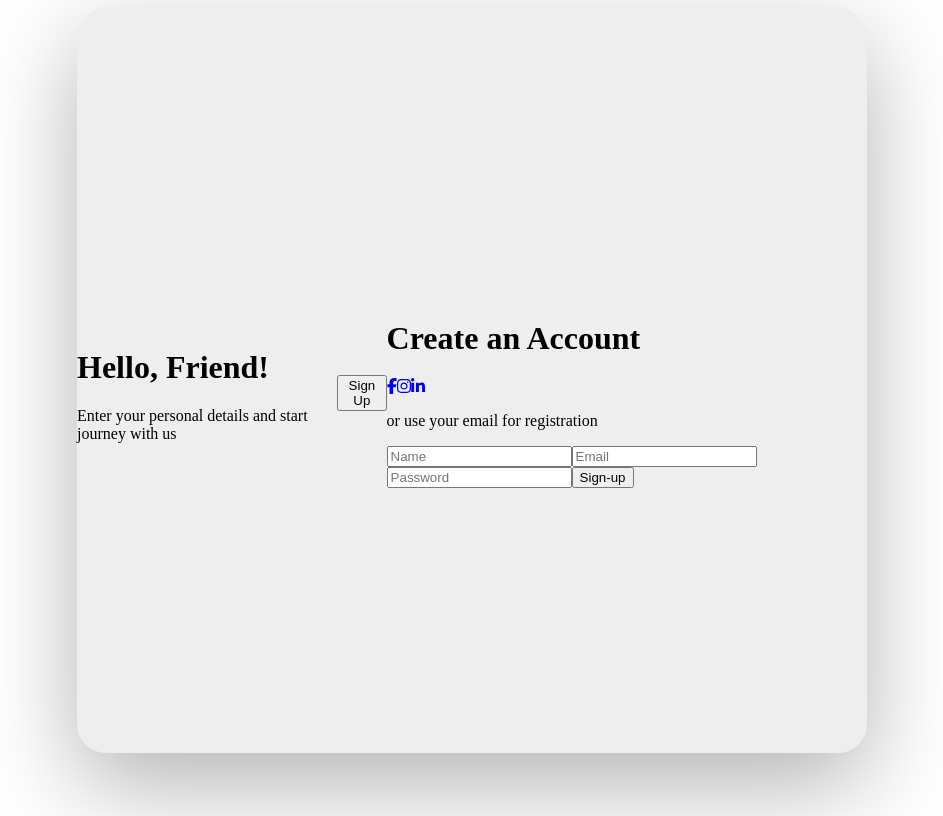
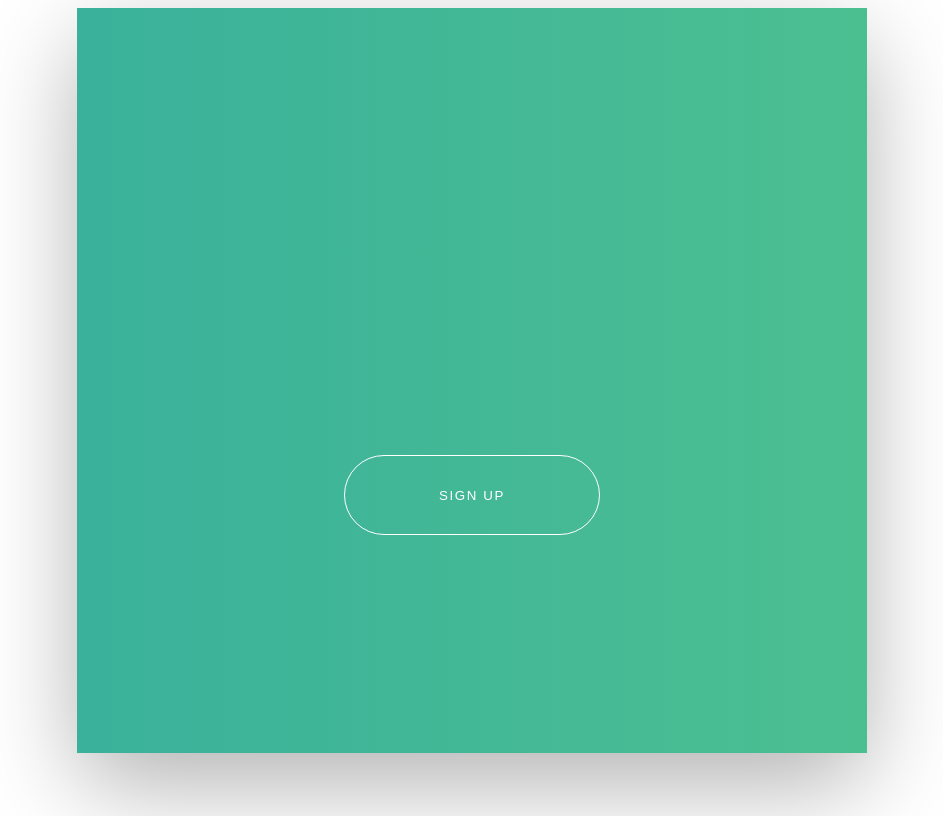
Before and after one commit to manjunathlakshmaih/Product-app, a React (Vite) app in the folder My-Product-App/: page / in a window 1280 px wide. Shown: the whole page, without its empty margins (176-1119 px from the left). Built offline with nearby package versions, Linux system fonts and the light colour scheme.

Commit message:
new changes

```diff
--- a/My-Product-App/src/Components/FrontPageComponent/Common.css
+++ b/My-Product-App/src/Components/FrontPageComponent/Common.css
@@ -1,3 +1,56 @@
 .banner {
   transition: left 0.8s;
 }
+
+.signup-form {
+  display: flex;
+  flex-direction: column;
+  justify-content: center;
+  align-items: center;
+  width: 34%;
+}
+
+.signup-form h1 {
+  font-size: 32px;
+  color: #3aaf9f;
+}
+
+.sign-up-options {
+  font-size: 17px;
+  color: #555;
+  margin-bottom: 20px;
+}
+
+.signup-form button {
+  width: 8rem;
+  height: 3rem;
+  background-color: #3aaf9f;
+  border: none;
+  border-radius: 3rem;
+  text-transform: uppercase;
+  letter-spacing: 0.1rem;
+  color: #fff;
+  cursor: pointer;
+}
+
+.toggle-signup {
+  cursor: pointer;
+  color: blue;
+}
+
+.social-media {
+  display: flex;
+  gap: 20px;
+}
+
+.social-media a {
+  width: 3rem;
+  height: 3rem;
+  border: 0.1rem solid #777;
+  border-radius: 50%;
+  display: flex;
+  justify-content: center;
+  align-items: center;
+  font-size: 2rem;
+  color: #555;
+}
--- a/My-Product-App/src/Components/FrontPageComponent/Sign-up.jsx
+++ b/My-Product-App/src/Components/FrontPageComponent/Sign-up.jsx
@@ -1,42 +1,65 @@
-import React from "react";
+import { useState } from "react";
 import { useForm } from "react-hook-form";
 import SocialMediaIcons from "./SocialMedia";
+import Input from "../helpingcomponent/Input";
+import "./Common.css";
 
 const SignUpForm = () => {
+  const [isSignup, setIsSignUp] = useState(false);
+
   const {
     register,
     handleSubmit,
     formState: { errors },
+    reset,
   } = useForm();
 
   const onSubmit = (data) => {
     console.log("data:", data);
+    if (isSignup) {
+      console.log("user Signed Up:", data);
+    } else {
+      console.log("user Signed In:", data);
+    }
   };
 
   return (
-    <form onSubmit={handleSubmit(onSubmit)}>
-      <h1>Create an Account</h1>
+    <form className="signup-form" onSubmit={handleSubmit(onSubmit)}>
+      <h1>{isSignup ? "Create an Account" : "Sign In"}</h1>
       <SocialMediaIcons />
-      <p>or use your email for registration</p>
-      <input
-        {...register("name", { required: "Name is required" })}
+      <p className="sign-up-options">or use your email{isSignup ? " for registration" : " Sign In"} </p>
+      {isSignup && (
+        <Input
+          name="name"
+          type="text"
           placeholder="Name"
-        type="text"
+          register={register}
+          rules={{ required: "Name is required" }}
+          error={errors.name}
         />
-      {errors.name && <p>{errors.name.message}</p>}
-      <input
-        {...register("email", { required: "Email is required" })}
+      )}
+      <Input
+          name="email"
+          type="email"
           placeholder="Email"
-        type="email"
+          register={register}
+          rules={{ required: "Email is required" }}
+          error={errors.email}
         />
-      {errors.email && <p>{errors.email.message}</p>}
-      <input
-        {...register("password", { required: "password is required" })}
+      <Input
+          name="password"
+          type="password"
           placeholder="Password"
-        type="password"
+          register={register}
+          rules={{ required: "password is required" }}
+          error={errors.password}
         />
-      {errors.password && <p>{errors.password.message}</p>}
-      <button type="submit">Sign-up</button>
+      <button type="submit">{isSignup ? "Sign-up" : "Sign In"}</button>
+      <p className="toggle-signup" onClick={() => setIsSignUp(!isSignup)}>
+        {isSignup
+          ? "Already have an account? Sign In"
+          : "Don't have an account? Sign Up"}
+      </p>
     </form>
   );
 };
--- a/My-Product-App/src/Components/FrontPageComponent/SocialMedia.jsx
+++ b/My-Product-App/src/Components/FrontPageComponent/SocialMedia.jsx
@@ -1,7 +1,7 @@
 import React from 'react';
 import { FontAwesomeIcon } from '@fortawesome/react-fontawesome';
 import { faFacebookF, faInstagram, faLinkedinIn } from '@fortawesome/free-brands-svg-icons';
-// import './SocialMedias.css';
+import './Common.css';
 
 const SocialMediaIcons = () => {
   return (
--- /dev/null
+++ b/My-Product-App/src/Components/helpingcomponent/Input.css
@@ -0,0 +1,19 @@
+.input-group {
+  width: 100%;
+  height: 60px;
+}
+
+.input-group input {
+  width: 90%;
+  height: 13px;
+  padding: 10px;
+  border: 1px solid #ccc;
+  border-radius: 5px;
+}
+
+.error {
+  margin: 4px 5px 5px 6px;
+  font-size: 12px;
+  color: red;
+  font-weight: 500;
+}
--- /dev/null
+++ b/My-Product-App/src/Components/helpingcomponent/Input.jsx
@@ -0,0 +1,13 @@
+import React from "react";
+import "./Input.css";
+
+const Input = ({ register, error, name, type, placeholder, rules }) => {
+  return (
+    <div className="input-group">
+      <input type={type} placeholder={placeholder} {...register(name, rules)} />
+      {error && <p className="error">{error.message}</p>}
+    </div>
+  );
+};
+
+export default Input;
--- a/My-Product-App/src/Pages/SignUpPage/SignUpPage.css
+++ b/My-Product-App/src/Pages/SignUpPage/SignUpPage.css
@@ -9,4 +9,36 @@
   background-color: #eee;
   box-shadow: 0 2rem 6rem rgba(0, 0, 0, 0.3);
   padding-top: 25px;
+  position: relative;
 }
+
+.green-bg {
+  width: 100%;
+  height: 100%;
+  background: linear-gradient(to right, #3ab19b, #4cbf91);
+  position: absolute;
+  top: 0;
+  left: 0;
+  z-index: 50;
+  transition: width 1.5s cubic-bezier(0.19, 1, 0.22, 1);
+}
+
+.container.change .green-bg {
+  width: 40%;
+}
+
+.green-bg button {
+  position: absolute;
+  top: 60%;
+  left: 50%;
+  transform: translateX(-50%);
+  width: 16rem;
+  height: 5rem;
+  background-color: transparent;
+  border: 0.1rem solid #fff;
+  border-radius: 3rem;
+  text-transform: uppercase;
+  letter-spacing: 0.1rem;
+  color: #fff;
+  cursor: pointer;
+}
--- a/My-Product-App/src/Pages/SignUpPage/SignUpPage.jsx
+++ b/My-Product-App/src/Pages/SignUpPage/SignUpPage.jsx
@@ -7,7 +7,7 @@ const SignUpPage = () => {
   return (
     <div className="container">
       <Banner />
-      <div class="green-bg">
+      <div className="green-bg">
         <button type="button">Sign Up</button>
       </div>
       <SignUpForm />
--- a/My-Product-App/src/index.css
+++ b/My-Product-App/src/index.css
@@ -4,4 +4,5 @@
   display: flex;
   min-width: 1280px;
   min-height: 100vh;
+  font-family: 'Quicksand', sans-serif;
 }
```
Lines whose indentation alone changed are shown as unchanged.
